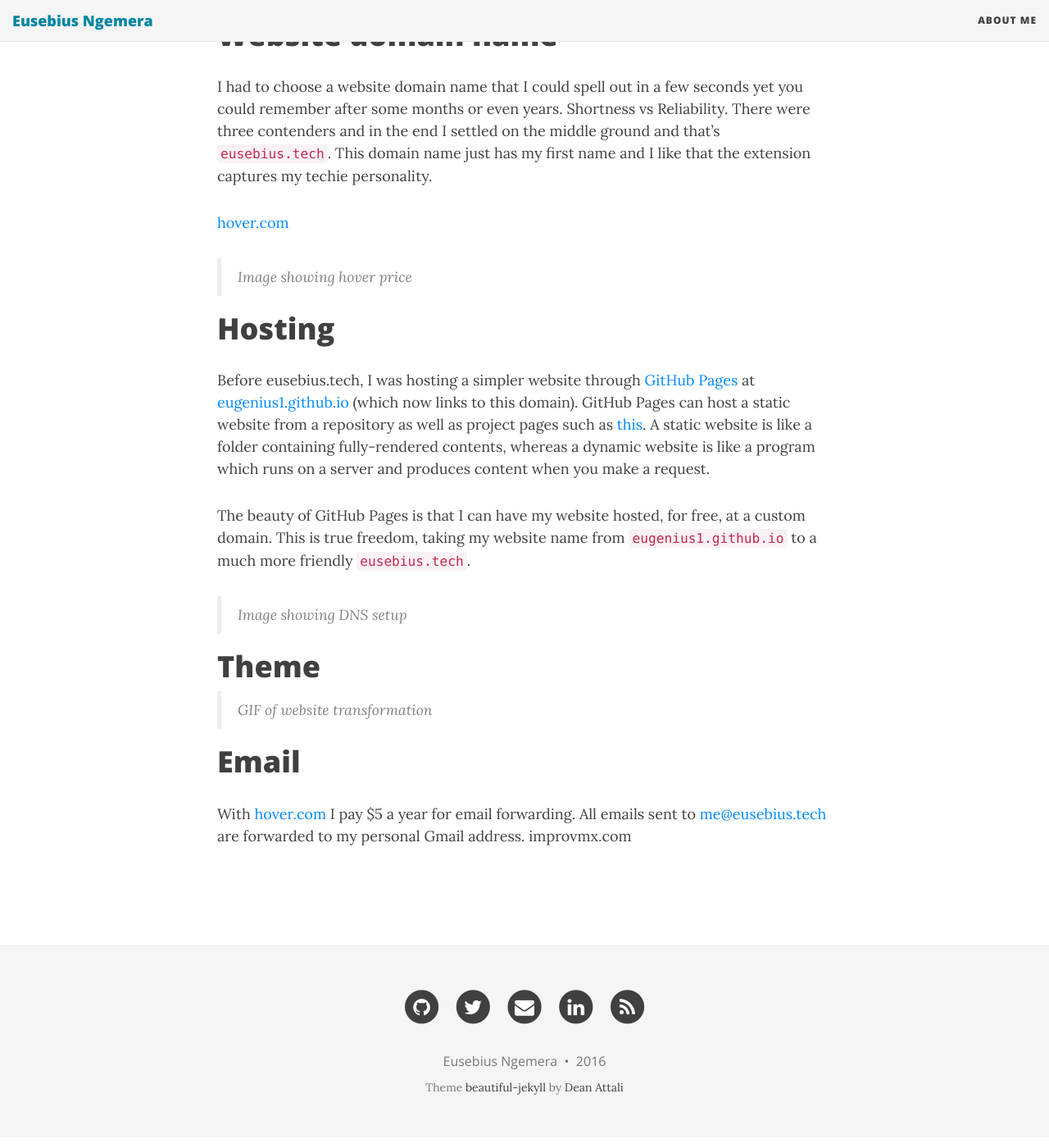
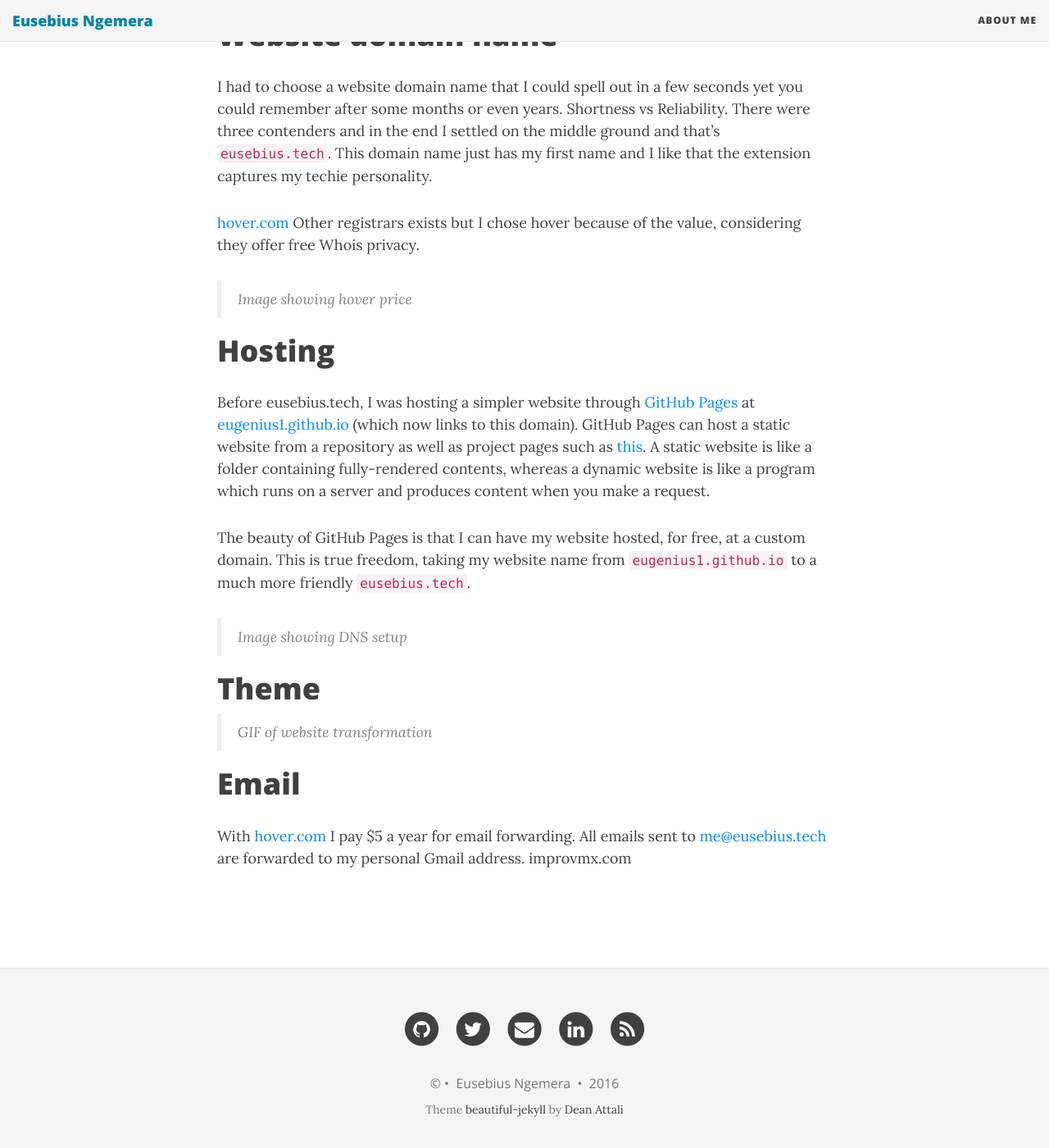
Before and after one commit to eugenius1/eugenius1.github.io, a Jekyll site: the page built from _posts/2016-07-23-how-i-made-this-website.md, in a window 1280 px wide and 1400 px high, scrolled down 353 px. Shown: the whole window at 82% size. Built offline with Jekyll 4.4.1, drawn with Linux system fonts in a browser that asks for light colours; nearby versions of some CDN libraries; comment, search, counter and statistics services are not loaded.

Commit message:
update with cover edit

```diff
--- a/_includes/footer-minimal.html
+++ b/_includes/footer-minimal.html
@@ -1,6 +1,5 @@
 <footer class="footer-min">
   <div class="text-muted">
-	&copy;&nbsp;&nbsp;&bull;&nbsp;&nbsp;
 	{{ site.author.name }}
 	&nbsp;&nbsp;&bull;&nbsp;&nbsp;
 	{% if page.date %}
--- a/_includes/footer.html
+++ b/_includes/footer.html
@@ -75,7 +75,8 @@
           {% endif %}
         </ul>
         <p class="copyright text-muted">
-		  {{ site.author.name }}
+		  &copy;&nbsp;&bull;&nbsp;
+      {{ site.author.name }}
 		  &nbsp;&bull;&nbsp;
 		  {{ site.time | date: '%Y' }}
 
--- a/_posts/2016-07-23-how-i-made-this-website.md
+++ b/_posts/2016-07-23-how-i-made-this-website.md
@@ -12,6 +12,7 @@ title: How I made this website!
 I had to choose a website domain name that I could spell out in a few seconds yet you could remember after some months or even years. Shortness vs Reliability. There were three contenders and in the end I settled on the middle ground and that's `eusebius.tech`. This domain name just has my first name and I like that the extension captures my techie personality.
 
 [hover.com](https://hover.com/Yiflhr2y)
+Other registrars exists but I chose hover because of the value, considering they offer free Whois privacy.
 
 > Image showing hover price
 
```
Also changed, not shown: 3 other files.
